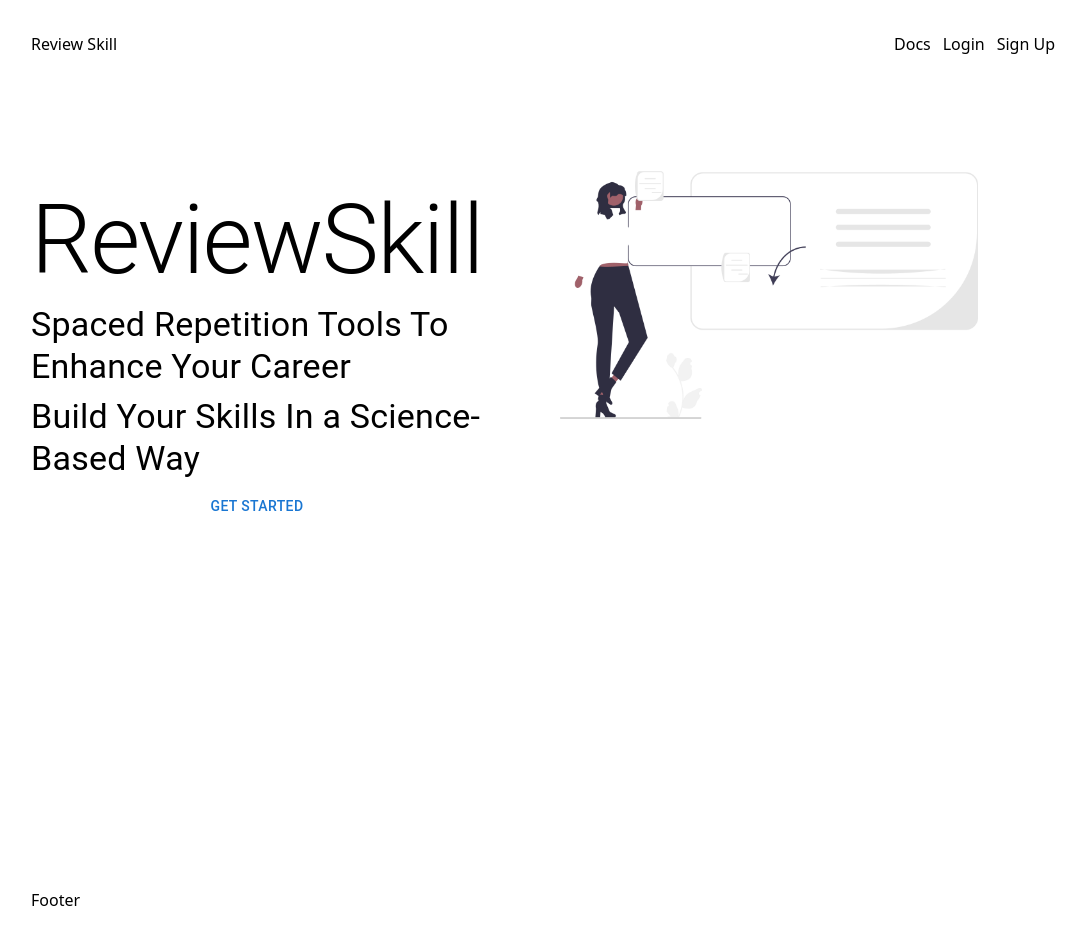
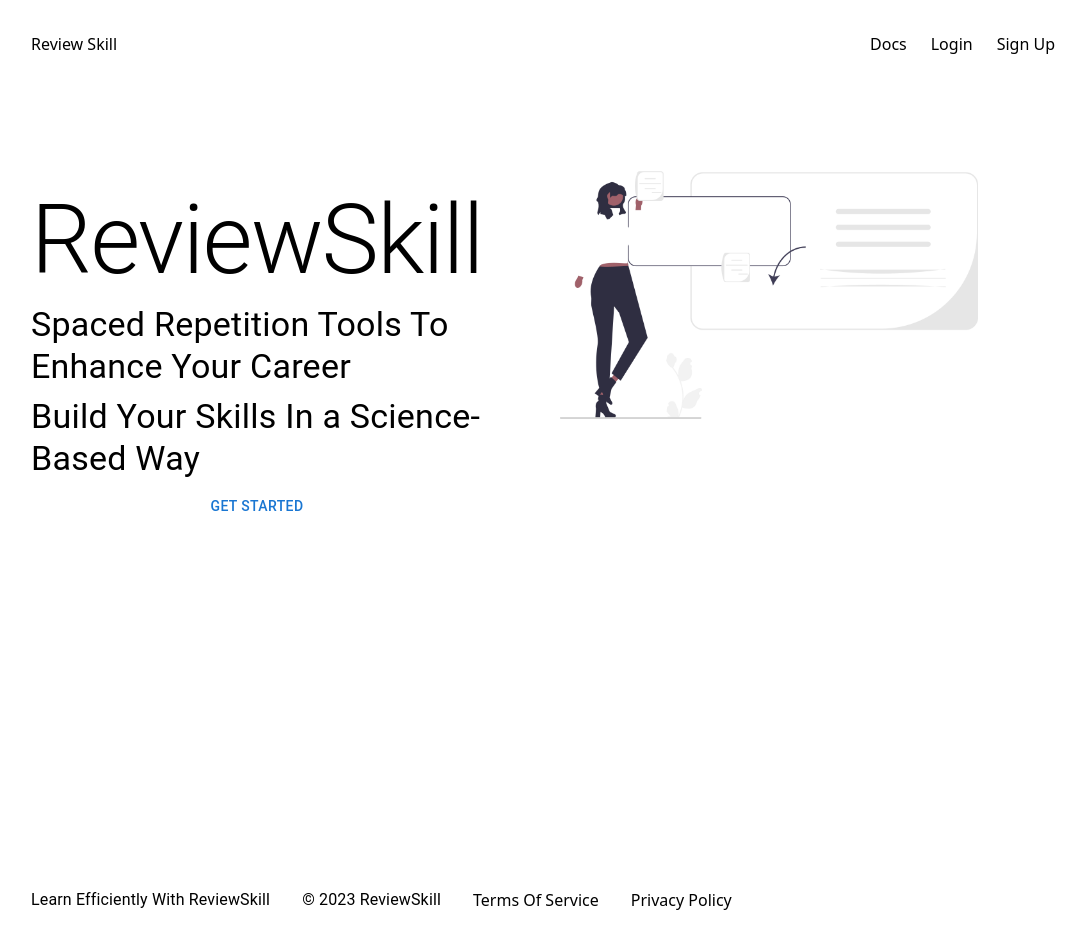
Before and after one commit to apella1/review-skill-frontend, a React (Vite) app: page / in a window 1280 px wide. Shown: the whole page, without its empty margins (97-1183 px from the left). Built offline with nearby package versions, Linux system fonts and the light colour scheme.

Commit message:
add policy pages

```diff
--- a/src/components/Footer.tsx
+++ b/src/components/Footer.tsx
@@ -1,5 +1,17 @@
+import { Stack, Typography } from "@mui/material";
+import { Link } from "react-router-dom";
+
 export default function Footer() {
   return (
-    <div>Footer</div>
-  )
+    <footer className="flex space-x-8">
+      <Stack direction="row" spacing={4}>
+        <Typography>Learn Efficiently With ReviewSkill</Typography>
+        <Typography>&copy; {new Date().getFullYear()} ReviewSkill</Typography>
+      </Stack>
+      <div className="flex items-center space-x-8">
+        <Link to="/terms-of-service">Terms Of Service</Link>
+        <Link to="/privacy-policy">Privacy Policy</Link>
+      </div>
+    </footer>
+  );
 }
--- a/src/components/Navbar.tsx
+++ b/src/components/Navbar.tsx
@@ -9,8 +9,8 @@ const menuItems: MenuItem[] = [
 export default function Navbar() {
   return (
     <nav className="flex items-center justify-between pb-8">
-      <p>Review Skill</p>
-      <div className="flex items-center space-x-3">
+      <Link to="/">Review Skill</Link>
+      <div className="flex items-center space-x-6">
         {menuItems.map((item, index) => (
           <Link key={index} to={item.link}>
             {item.title}
--- a/src/layouts/AuthLayout.tsx
+++ b/src/layouts/AuthLayout.tsx
@@ -1,4 +1,4 @@
-import { Box, Stack, Typography } from "@mui/material";
+import { Box, Stack } from "@mui/material";
 import { Link, useLocation } from "react-router-dom";
 import authImg from "/src/assets/images/auth.jpg";
 
@@ -11,8 +11,8 @@ export default function AuthLayout({
   return (
     <Stack className="h-screen fixed">
       <nav className="flex justify-between items-center p-8">
-        <Typography>ReviewSkill</Typography>
-        <div className="flex items-center space-x-6">
+        <Link to="/">ReviewSkill</Link>
+        <div className="flex items-center space-x-6 text-[17px] leading-[22px] font-medium">
           <Link
             to="/auth/sign-up"
             className={`${
@@ -33,7 +33,7 @@ export default function AuthLayout({
       </nav>
       <Stack direction="row">
         <Box className="basis-1/2 w-full overflow-y-hidden">
-          <img src={authImg} alt="" className=""/>
+          <img src={authImg} alt="" className="" />
         </Box>
         <Box className="basis-1/2">{children}</Box>
       </Stack>
--- a/src/pages/index.ts
+++ b/src/pages/index.ts
@@ -2,3 +2,5 @@ export { default as Home } from "./home/Home";
 export { default as Login } from "./auth/login/Login";
 export { default as SignUp } from "./auth/sign-up/SignUp";
 export { default as Dashboard } from "./dashboard/Dashboard";
+export { default as TermsOfService } from "./policy/TermsOfService";
+export { default as PrivacyPolicy } from "./policy/PrivacyPolicy";
--- /dev/null
+++ b/src/pages/policy/PrivacyPolicy.tsx
@@ -0,0 +1,9 @@
+import { MainLayout } from "../../layouts";
+
+export default function PrivacyPolicy() {
+  return (
+    <MainLayout>
+      <div>Privacy Policy</div>
+    </MainLayout>
+  );
+}
--- /dev/null
+++ b/src/pages/policy/TermsOfService.tsx
@@ -0,0 +1,9 @@
+import { MainLayout } from "../../layouts";
+
+export default function TermsOfService() {
+  return (
+    <MainLayout>
+      <div>TermsOfService</div>
+    </MainLayout>
+  );
+}
```
Also changed, not shown: src/App.tsx (+10 -1 lines).
